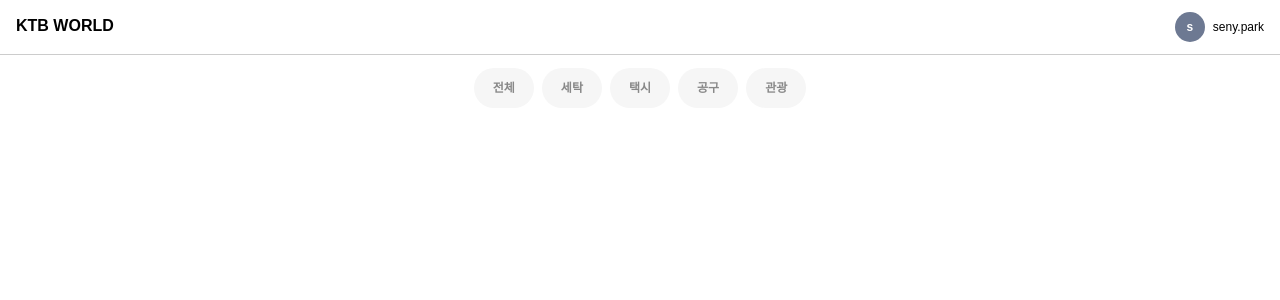
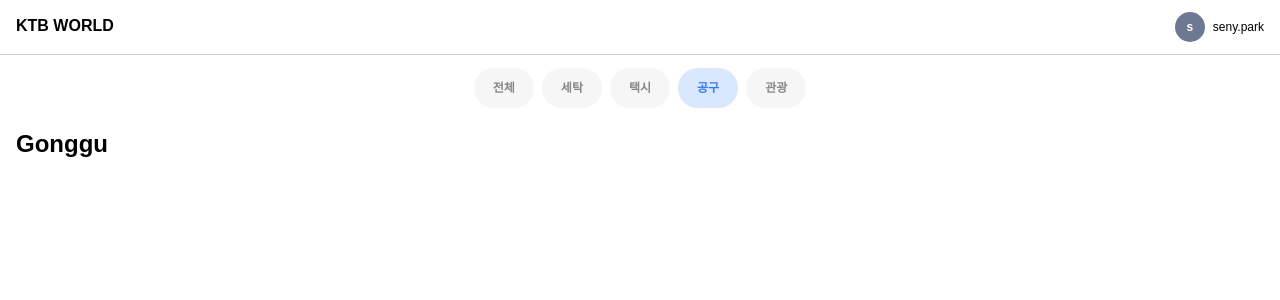
Before and after one commit to SingTangLab/ktb-world-fe, a React (Create React App) app: page /gonggu in a window 1280 px wide. Shown: the top 300 px of the page. Built offline with nearby package versions, Linux system fonts and the light colour scheme; a web font is replaced by a local one.

Commit message:
✨ 페이지 라우터 설정, 헤더 카테고리와 페이지 이동 연결

```diff
--- a/package.json
+++ b/package.json
@@ -9,6 +9,7 @@
     "eslint-plugin-react-refresh": "^0.4.9",
     "react": "^18.3.1",
     "react-dom": "^18.3.1",
+    "react-router-dom": "^6.26.0",
     "react-scripts": "5.0.1",
     "styled-components": "^6.1.12",
     "web-vitals": "^2.1.4"
--- a/src/App.js
+++ b/src/App.js
@@ -1,7 +1,25 @@
+import { BrowserRouter as Router, Routes, Route } from 'react-router-dom'
 import './App.css'
+import { Header } from './components/Header'
+import { Home } from './pages/Home'
+import { Laundry } from './pages/Laundry'
+import { Taxi } from './pages/Taxi'
+import { Gonggu } from './pages/Gonggu'
+import { Trip } from './pages/Trip'
 
 function App() {
-  return <div className='App'></div>
+  return (
+    <Router>
+      <Header />
+      <Routes>
+        <Route path='/' element={<Home />} />
+        <Route path='/laundry' element={<Laundry />} />
+        <Route path='/taxi' element={<Taxi />} />
+        <Route path='/gonggu' element={<Gonggu />} />
+        <Route path='/trip' element={<Trip />} />
+      </Routes>
+    </Router>
+  )
 }
 
 export default App
--- a/src/components/Category.jsx
+++ b/src/components/Category.jsx
@@ -1,13 +1,27 @@
-import styled from 'styled-components'
+import { useLocation } from 'react-router-dom'
+import { Link } from 'react-router-dom'
+import styled, { css } from 'styled-components'
 
 export function Category() {
+  const location = useLocation()
+
   return (
     <CategoryContainer>
-      <CategoryItem>전체</CategoryItem>
-      <CategoryItem>세탁</CategoryItem>
-      <CategoryItem>택시</CategoryItem>
-      <CategoryItem>공구</CategoryItem>
-      <CategoryItem>관광</CategoryItem>
+      <CategoryItem to='/' active={location.pathname === '/'}>
+        전체
+      </CategoryItem>
+      <CategoryItem to='/laundry' active={location.pathname === '/laundry'}>
+        세탁
+      </CategoryItem>
+      <CategoryItem to='/taxi' active={location.pathname === '/taxi'}>
+        택시
+      </CategoryItem>
+      <CategoryItem to='/gonggu' active={location.pathname === '/gonggu'}>
+        공구
+      </CategoryItem>
+      <CategoryItem to='/trip' active={location.pathname === '/trip'}>
+        관광
+      </CategoryItem>
     </CategoryContainer>
   )
 }
@@ -20,7 +34,7 @@ const CategoryContainer = styled.div`
   padding: 8px 16px;
 `
 
-const CategoryItem = styled.div`
+const CategoryItem = styled(Link)`
   height: 40px;
   padding: 14px 19px 12px;
   box-sizing: border-box;
@@ -30,9 +44,17 @@ const CategoryItem = styled.div`
   cursor: pointer;
   background-color: #f6f6f6;
   color: #888;
+  text-decoration: none;
 
   &:hover {
     color: #3578ff;
     background-color: #d9e8ff;
   }
+
+  ${(props) =>
+    props.active &&
+    css`
+      color: #3578ff;
+      background-color: #d9e8ff;
+    `}
 `
--- a/src/index.js
+++ b/src/index.js
@@ -6,7 +6,6 @@ import { Header } from './components/Header'
 const root = ReactDOM.createRoot(document.getElementById('root'))
 root.render(
   <>
-    <Header />
     <App />
   </>
 )
--- /dev/null
+++ b/src/pages/Gonggu.jsx
@@ -0,0 +1,18 @@
+import styled from 'styled-components'
+
+export function Gonggu() {
+  return (
+    <GongguContainer>
+      <GongguTitle>Gonggu</GongguTitle>
+    </GongguContainer>
+  )
+}
+
+const GongguContainer = styled.div`
+  padding: 16px;
+`
+
+const GongguTitle = styled.h2`
+  font-size: 24px;
+  font-weight: 600;
+`
--- /dev/null
+++ b/src/pages/Home.jsx
@@ -0,0 +1,18 @@
+import styled from 'styled-components'
+
+export function Home() {
+  return (
+    <HomeContainer>
+      <HomeTitle>Home</HomeTitle>
+    </HomeContainer>
+  )
+}
+
+const HomeContainer = styled.div`
+  padding: 16px;
+`
+
+const HomeTitle = styled.h2`
+  font-size: 24px;
+  font-weight: 600;
+`
--- /dev/null
+++ b/src/pages/Laundry.jsx
@@ -0,0 +1,18 @@
+import styled from 'styled-components'
+
+export function Laundry() {
+  return (
+    <LaundryContainer>
+      <LaundryTitle>Laundry</LaundryTitle>
+    </LaundryContainer>
+  )
+}
+
+const LaundryContainer = styled.div`
+  padding: 16px;
+`
+
+const LaundryTitle = styled.h2`
+  font-size: 24px;
+  font-weight: 600;
+`
--- /dev/null
+++ b/src/pages/Taxi.jsx
@@ -0,0 +1,18 @@
+import styled from 'styled-components'
+
+export function Taxi() {
+  return (
+    <TaxiContainer>
+      <TaxiTitle>Taxi</TaxiTitle>
+    </TaxiContainer>
+  )
+}
+
+const TaxiContainer = styled.div`
+  padding: 16px;
+`
+
+const TaxiTitle = styled.h2`
+  font-size: 24px;
+  font-weight: 600;
+`
--- /dev/null
+++ b/src/pages/Trip.jsx
@@ -0,0 +1,18 @@
+import styled from 'styled-components'
+
+export function Trip() {
+  return (
+    <TripContainer>
+      <TripTitle>Trip</TripTitle>
+    </TripContainer>
+  )
+}
+
+const TripContainer = styled.div`
+  padding: 16px;
+`
+
+const TripTitle = styled.h2`
+  font-size: 24px;
+  font-weight: 600;
+`
```
Also changed, not shown: 1 other file (tests, documents, lock files or other folders).
